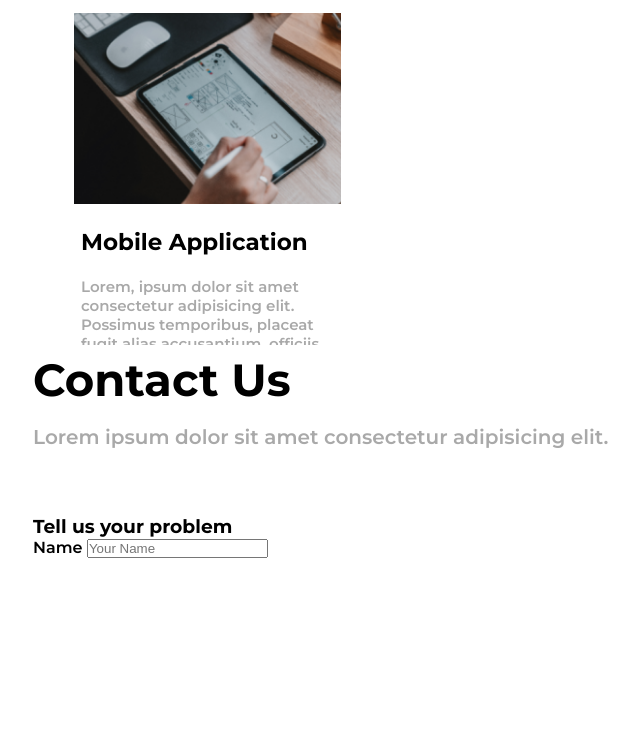
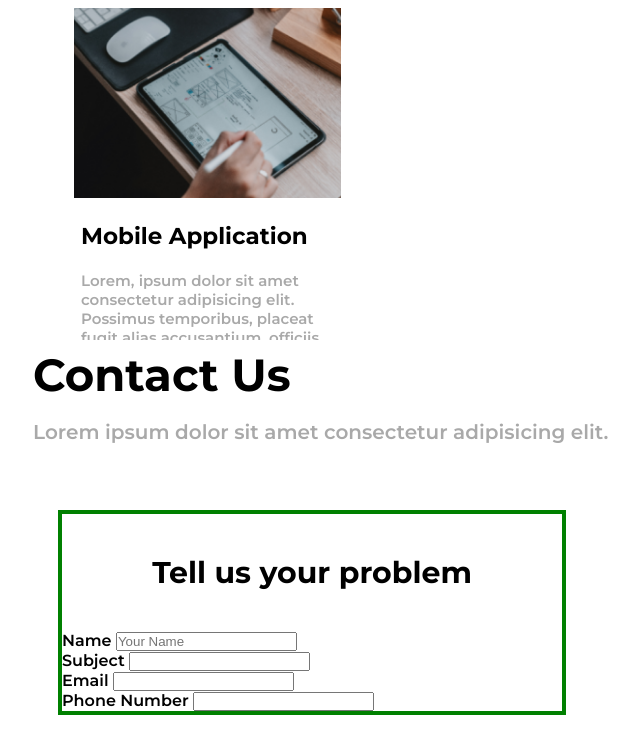
Before and after one commit to fifahhh05/Latihan_5, a plain HTML site: page index.html in a window 1280 px wide. Shown: the part 1856-2609 px from the top of the page, without its empty margins (57-697 px from the left). Before the commit the page ends 2464 px from the top, so only its background shows below. Drawn offline with Linux system fonts and the light colour scheme; a web font is replaced by a local one.

Commit message:
update 6

```diff
--- a/index.html
+++ b/index.html
@@ -119,6 +119,24 @@
             <form class="form" action="" method="post">
             <label for="Name">Name</label>
             <input type="text" name="Name" id="Name" placeholder="Your Name" />  <div class="underline"></div>
+        </form>
+        <form class="form" action="" method="post">
+            <label for="Subject">Subject</label>
+            <input type="text" name="Subject" id="Subject" />
+            <div class="underline"></div>
+        </form>
+        <form class="form" action="" method="post">
+            <label for="Email">Email</label>
+            <input type="text" name="Email" id="Email" />
+            <div class="underline"></div>
+        </form>
+        <form class="form" action="" method="post">
+            <label for="Phone">Phone Number</label>
+            <input type="text" name="Phone" id="Phone" />
+            <div class="underline"></div>
+        </form>
+    </div>
+    <div>
 
 </body>
 </html>
--- a/style.css
+++ b/style.css
@@ -257,3 +257,32 @@ table {
     margin-bottom: 0px;
     padding-left: 10px;
 }
+ img{
+    width: 100%;S
+    border-radius: 20px;
+ }
+ .box{
+    padding: 10px;
+ }
+ .slide3 {
+    display: flex;
+    flex-direction: row;
+    justify-content: space-between;
+    padding-bottom: 50px;
+    padding-left: 125px;
+    padding-right: 125px;
+    margin: 0 0 16px;
+    float: left;
+    padding-top: 50px;
+    padding: 0 25px;
+}
+.form-container {
+    border: 4px solid green;
+    width: 500px;
+    text-align: left;
+  }
+.formslide3 {
+  text-align: center;
+  font-size: 30px;
+  margin: 40px;
+}
```
Lines whose indentation alone changed are shown as unchanged.
